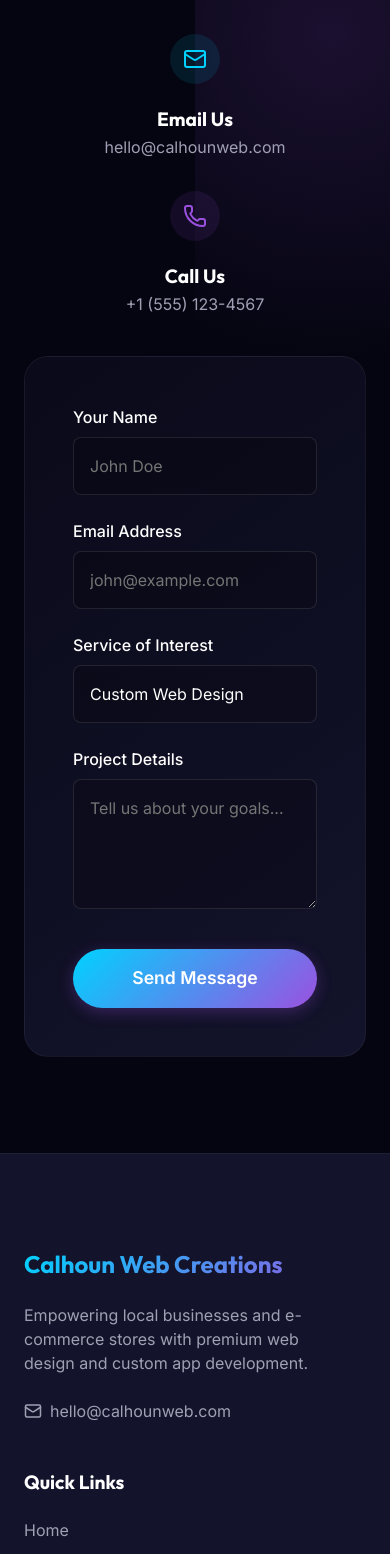
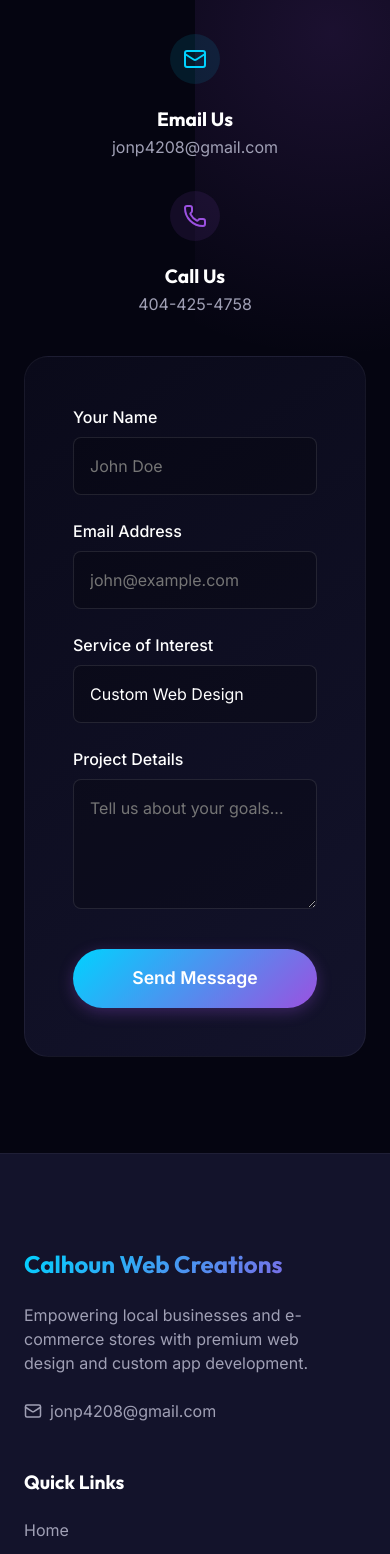
Before and after one commit to Jonp4208/mysite, a React (Vite) app: page /contact in a window 390 px wide. Shown: the part 340-1894 px from the top of the page. Built offline with nearby package versions, Linux system fonts and the light colour scheme.

Commit message:
Update contact information to real phone number and email

```diff
--- a/src/components/Footer.jsx
+++ b/src/components/Footer.jsx
@@ -14,7 +14,7 @@ const Footer = () => {
                         <div className="flex gap-4" style={{ marginTop: '1.5rem' }}>
                             <div className="flex items-center gap-2" style={{ color: 'var(--text-secondary)' }}>
                                 <Mail size={18} />
-                                <span>hello@calhounweb.com</span>
+                                <span>jonp4208@gmail.com</span>
                             </div>
                         </div>
                     </div>
--- a/src/pages/Contact.jsx
+++ b/src/pages/Contact.jsx
@@ -61,7 +61,7 @@ const Contact = () => {
                                     </div>
                                     <div style={{ textAlign: 'left' }}>
                                         <h3 style={{ fontSize: '1.2rem', marginBottom: '0.25rem' }}>Email Us</h3>
-                                        <p style={{ color: 'var(--text-secondary)' }}>hello@calhounweb.com</p>
+                                        <p style={{ color: 'var(--text-secondary)' }}>jonp4208@gmail.com</p>
                                     </div>
                                 </div>
 
@@ -71,7 +71,7 @@ const Contact = () => {
                                     </div>
                                     <div style={{ textAlign: 'left' }}>
                                         <h3 style={{ fontSize: '1.2rem', marginBottom: '0.25rem' }}>Call Us</h3>
-                                        <p style={{ color: 'var(--text-secondary)' }}>+1 (555) 123-4567</p>
+                                        <p style={{ color: 'var(--text-secondary)' }}>404-425-4758</p>
                                     </div>
                                 </div>
                             </div>
```
